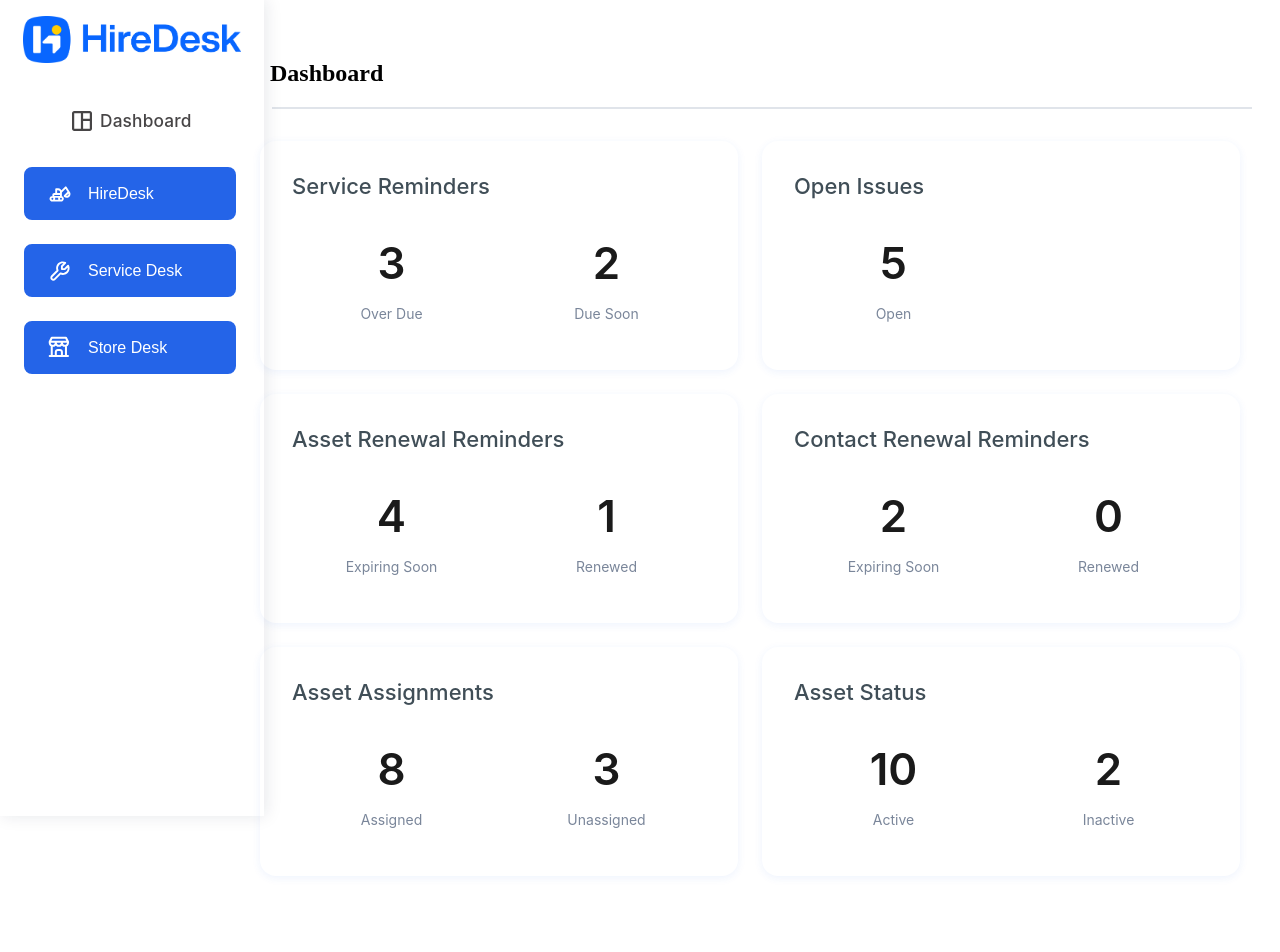
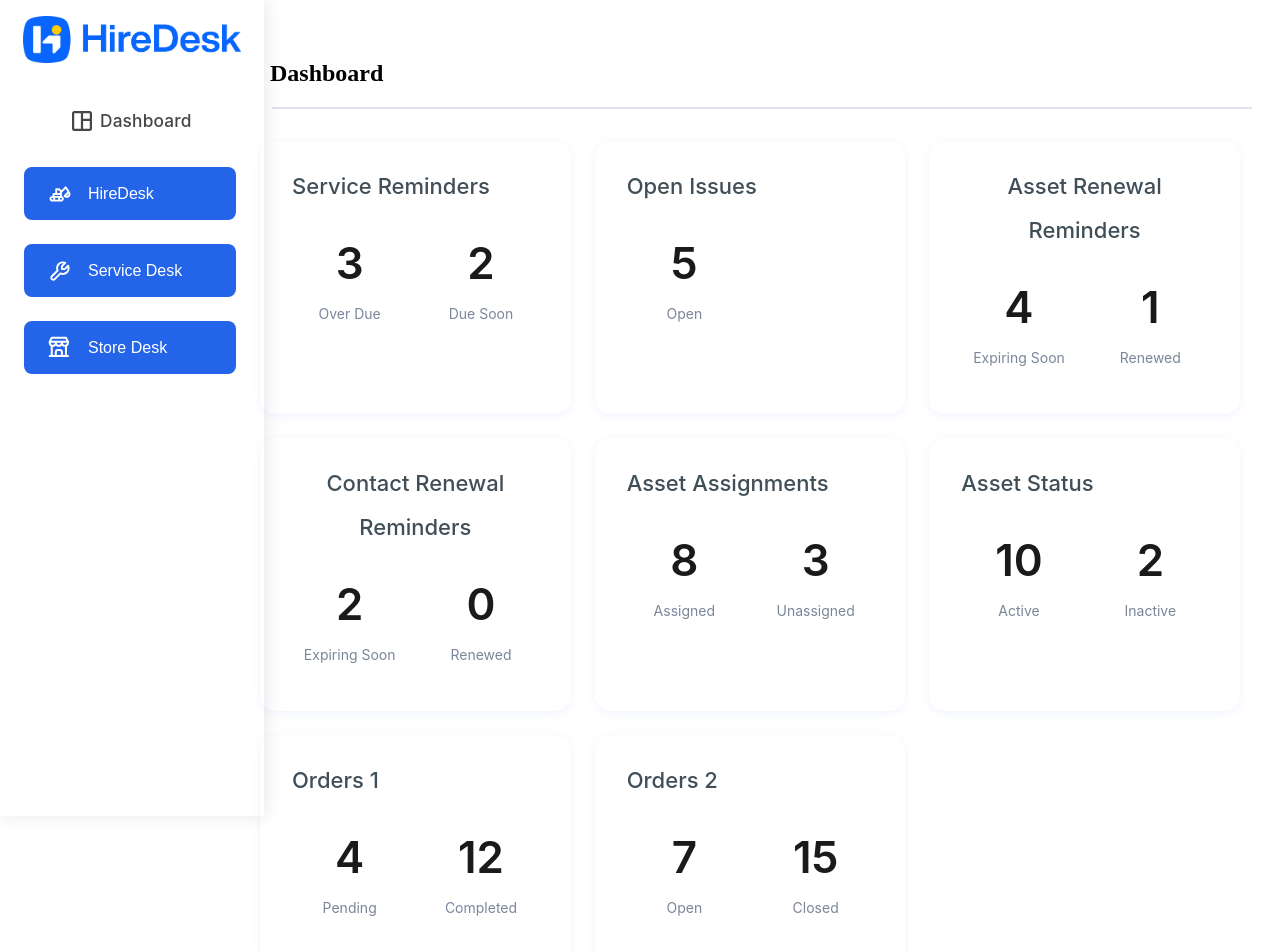
Before and after one commit to mateengit515/hire-desk, a React (Vite) app: page /hyderabad in a window 1280 px wide. Shown: the top 952 px of the page. Before the commit the page ends 916 px from the top, so only its background shows below. Built offline with nearby package versions, Linux system fonts and the light colour scheme; no server answers; what aws-amplify would draw is missing.

Commit message:
adding few more cards

```diff
--- a/src/dashboard/DashboardCards.css
+++ b/src/dashboard/DashboardCards.css
@@ -71,7 +71,7 @@
 
 .dashboard-cards-container {
   display: grid;
-  grid-template-columns: repeat(2, 1fr);
+  grid-template-columns: repeat(3, 1fr);
   gap: 24px;
   margin-top: 32px;
 }
--- a/src/dashboard/DashboardCards.tsx
+++ b/src/dashboard/DashboardCards.tsx
@@ -48,6 +48,20 @@ const cardData: CardProps[] = [
       { label: 'Inactive', value: 2 },
     ],
   },
+  {
+    title: 'Orders 1',
+    rows: [
+      { label: 'Pending', value: 4 },
+      { label: 'Completed', value: 12 },
+    ],
+  },
+  {
+    title: 'Orders 2',
+    rows: [
+      { label: 'Open', value: 7 },
+      { label: 'Closed', value: 15 },
+    ],
+  },
 ];
 
 const DashboardCards: React.FC = () => (
```
